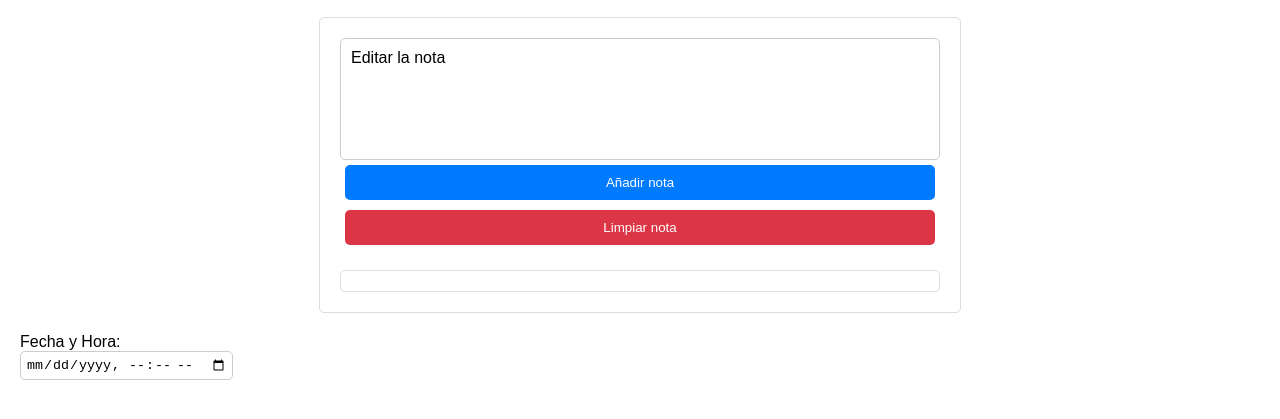
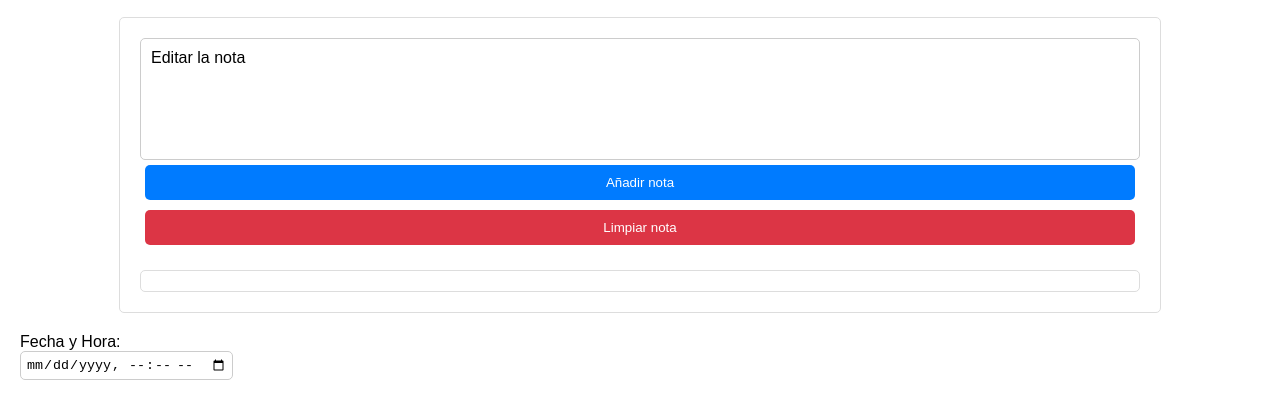
Before and after one commit to cristianvpe/tandem-notas, a plain HTML site: page index.html in a window 1280 px wide. Shown: the part 77-496 px from the top of the page. Drawn offline with Linux system fonts and the light colour scheme.

Commit message:
ajuste palabra

```diff
--- a/style.css
+++ b/style.css
@@ -15,7 +15,7 @@ body {
   .container {
     display: flex;
     flex-direction: column; /* Organiza los elementos verticalmente */
-    width: 600px; /* Define el ancho del contenedor */
+    width: 1000px; /* Define el ancho del contenedor */
     margin: 0 auto; /* Centra el contenedor horizontalmente */
     padding: 20px;
     border: 1px solid #ddd; /* Añade un borde para delimitar el contenedor */
@@ -73,6 +73,7 @@ body {
     height: 200px;
     flex: 0 0 200px;
     margin:10px;
+    word-break: break-all;
   }
 
   label {
```
